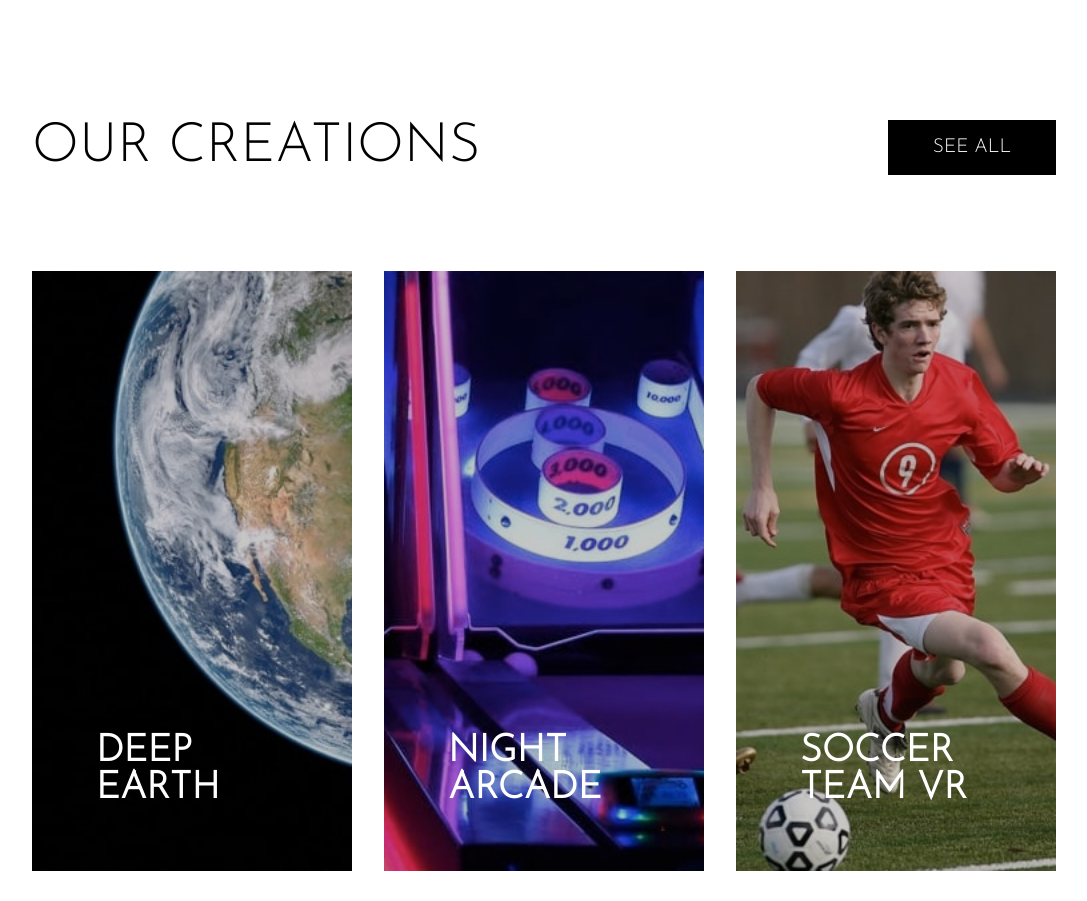
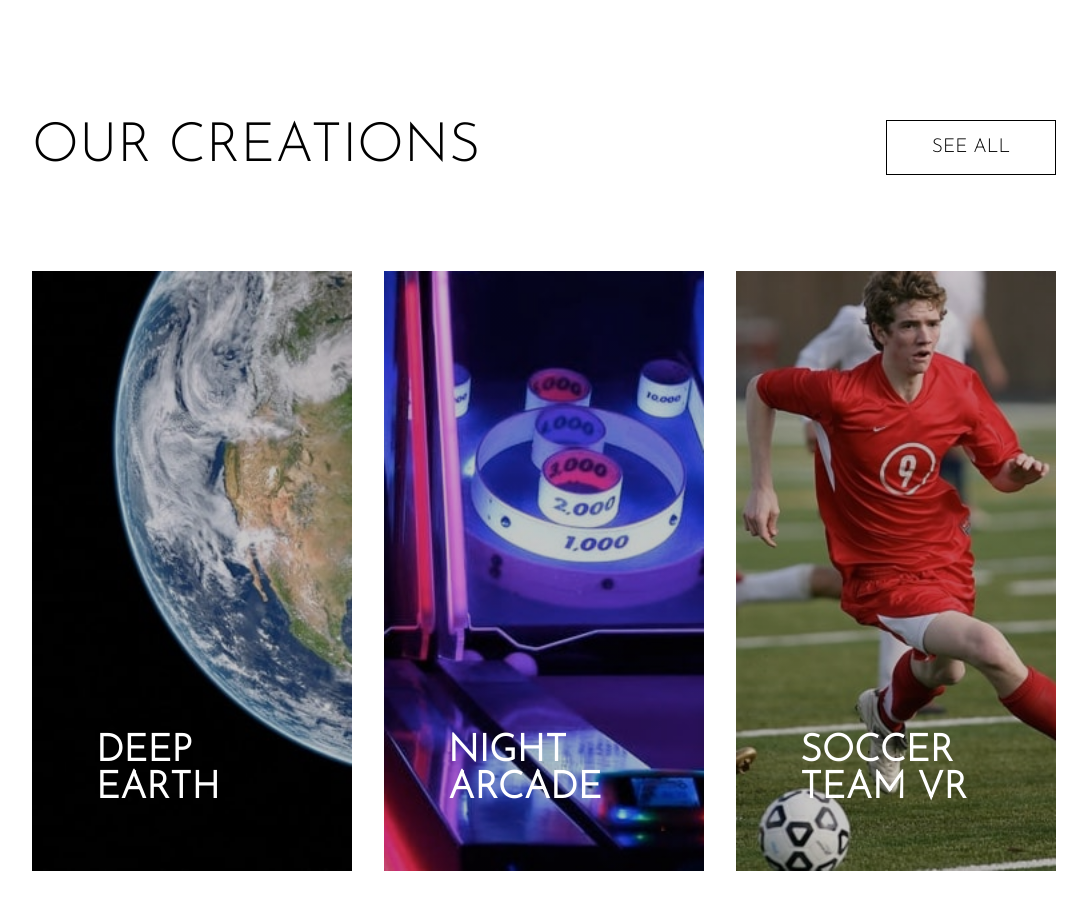
Before and after one commit to outerpreneur/loopstudios-landing-page-main, a plain HTML site: page index.html in a window 1280 px wide. Shown: the part 1480-2381 px from the top of the page, without its empty margins (96-1183 px from the left). Drawn offline with Linux system fonts and the light colour scheme.

Commit message:
button hover

```diff
--- a/style.css
+++ b/style.css
@@ -193,13 +193,19 @@ header nav {
 }
 
 .grid-row button {
-  background-color: var(--Black);
-  color: var(--White);
+  background-color: var(--White);
+  color: var(--Black);
+  border: 1px solid var(--Black);
   text-transform: uppercase;
   font-size: 1.2em;
   font-family: var(--font-family-josefin);
   padding: 5px 45px;
-  border: none;
+  cursor: pointer;
+}
+
+.grid-row button:hover {
+  background-color: var(--Black);
+  color: var(--White);
 }
 
 .gallery-grid {
```
